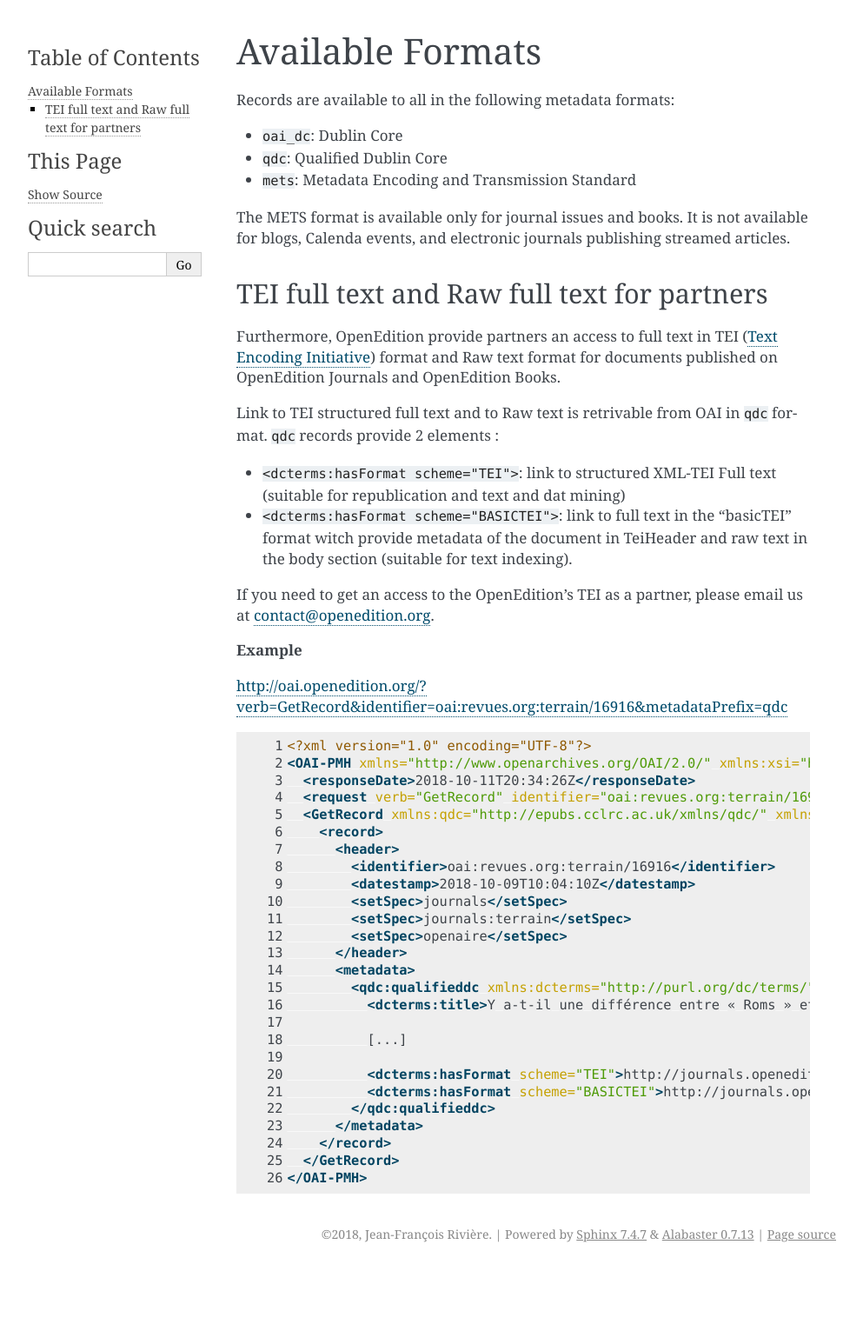
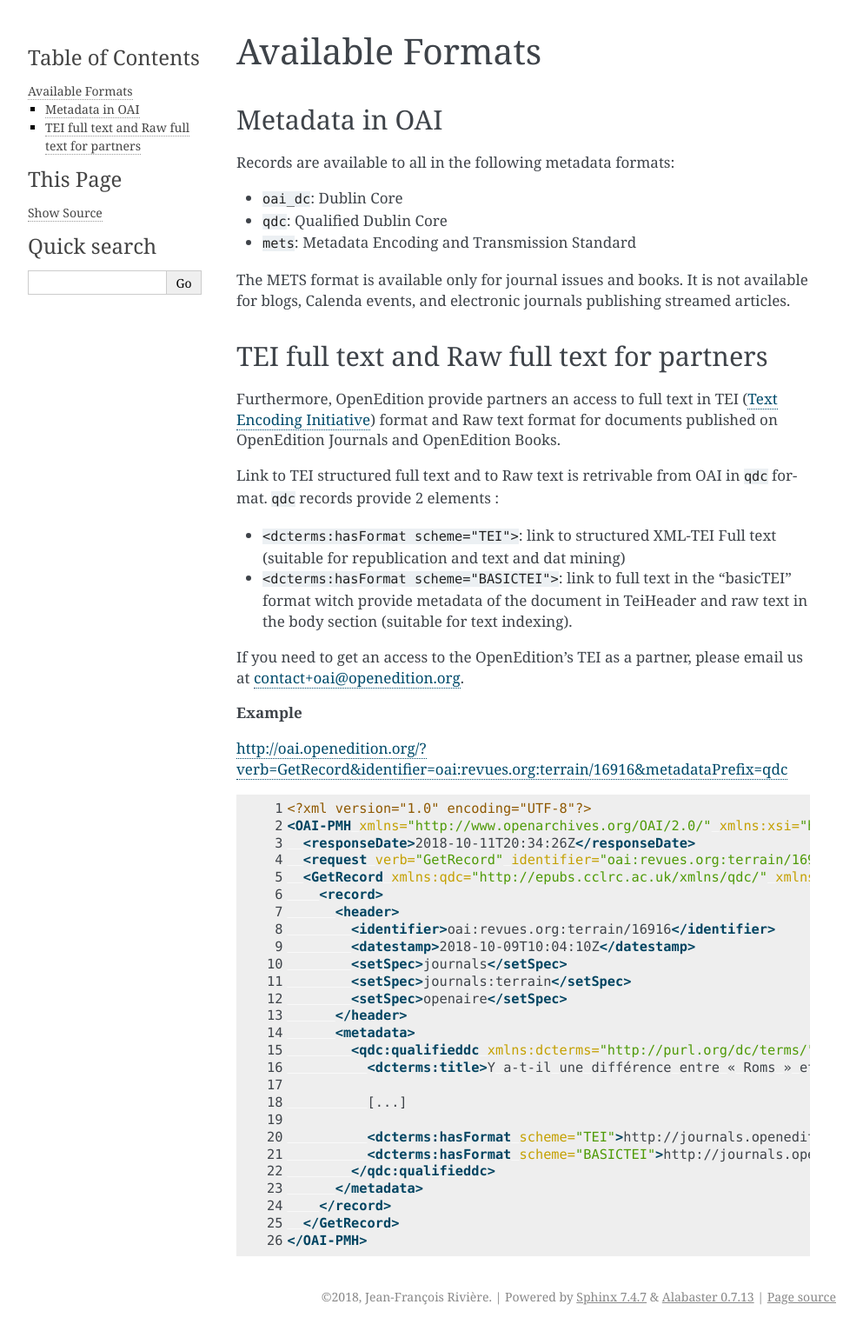
Before and after one commit to PatGendre/oai-openedition, a Sphinx documentation site: the page built from docs/source/availableFormats.rst, in a window 1280 px wide. Shown: the whole page at 87% size, without its empty margins (148-1141 px from the left). Built offline with Sphinx 7.4.7, drawn with Linux system fonts in a browser that asks for light colours; before the commit the page ends 1459 px from its top, so only the background shows below that.

```diff
--- a/docs/source/availableFormats.rst
+++ b/docs/source/availableFormats.rst
@@ -1,5 +1,8 @@
 Available Formats
 ============================
+
+Metadata in OAI
+-------------------
 
 Records are available to all in the following metadata formats:
 
@@ -21,7 +24,7 @@
 * ``<dcterms:hasFormat scheme="TEI">``: link to structured  XML-TEI Full text (suitable for republication and text and dat mining)
 * ``<dcterms:hasFormat scheme="BASICTEI">``: link to full text in the "basicTEI" format witch provide metadata of the document in TeiHeader and raw text in the body section (suitable for text indexing).
 
-If you need to get an access to the OpenEdition’s TEI as a partner, please email us at contact@openedition.org.
+If you need to get an access to the OpenEdition’s TEI as a partner, please email us at contact+oai@openedition.org.
 
 
 **Example**
--- a/docs/source/index.rst
+++ b/docs/source/index.rst
@@ -3,6 +3,8 @@
 
 CAUTION: DRAFT VERSION !
 ===============================
+
+.. image:: _static/openedition.png
 
 The OpenEdition OAI-PMH repository provides metadata of the documents published on `OpenEdition Books <https://books.openedition.org>`_, `OpenEdition Journals <https://journals.openedition.org>`_, `Hypotheses <https://hypotheses.org>`_, and `Calenda <http://calenda.org>`_.
 
```
Also changed, not shown: docs/source/_static/openedition.png (added).
